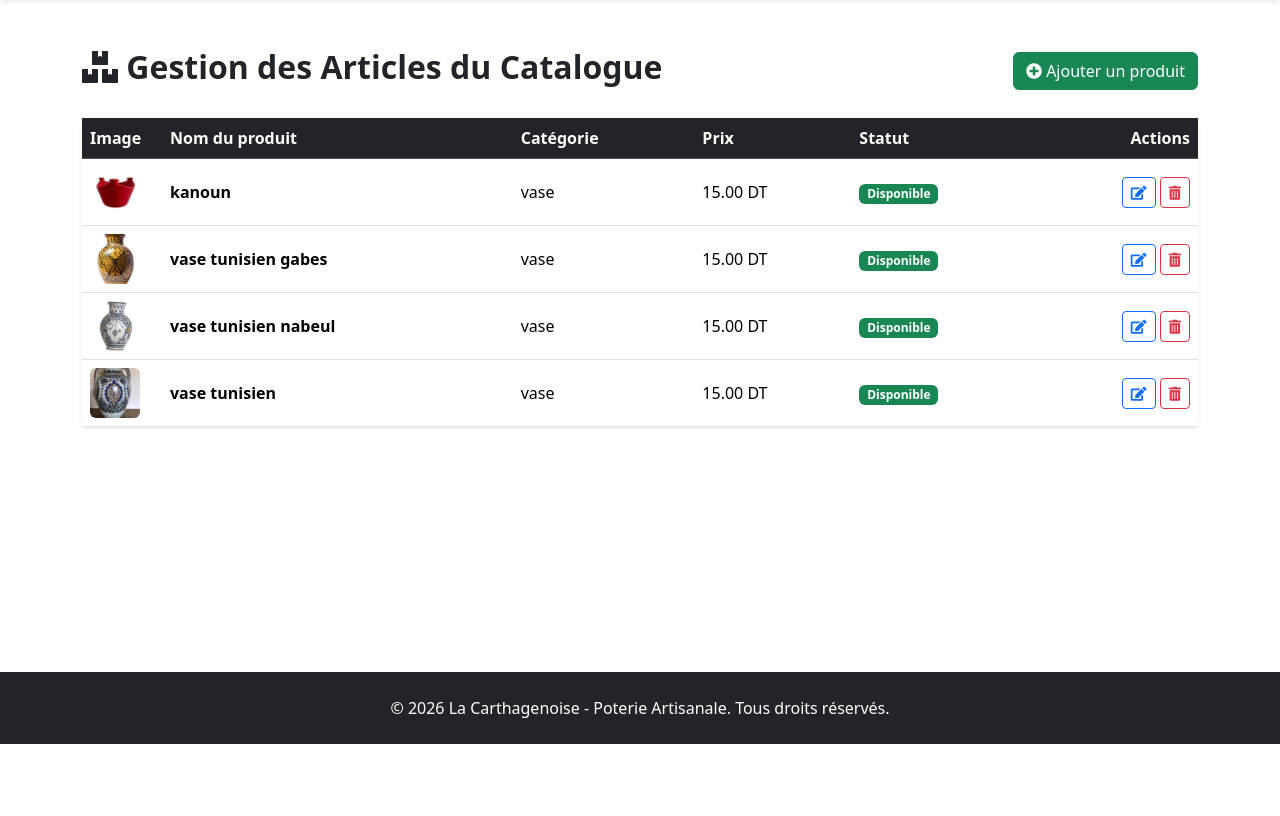
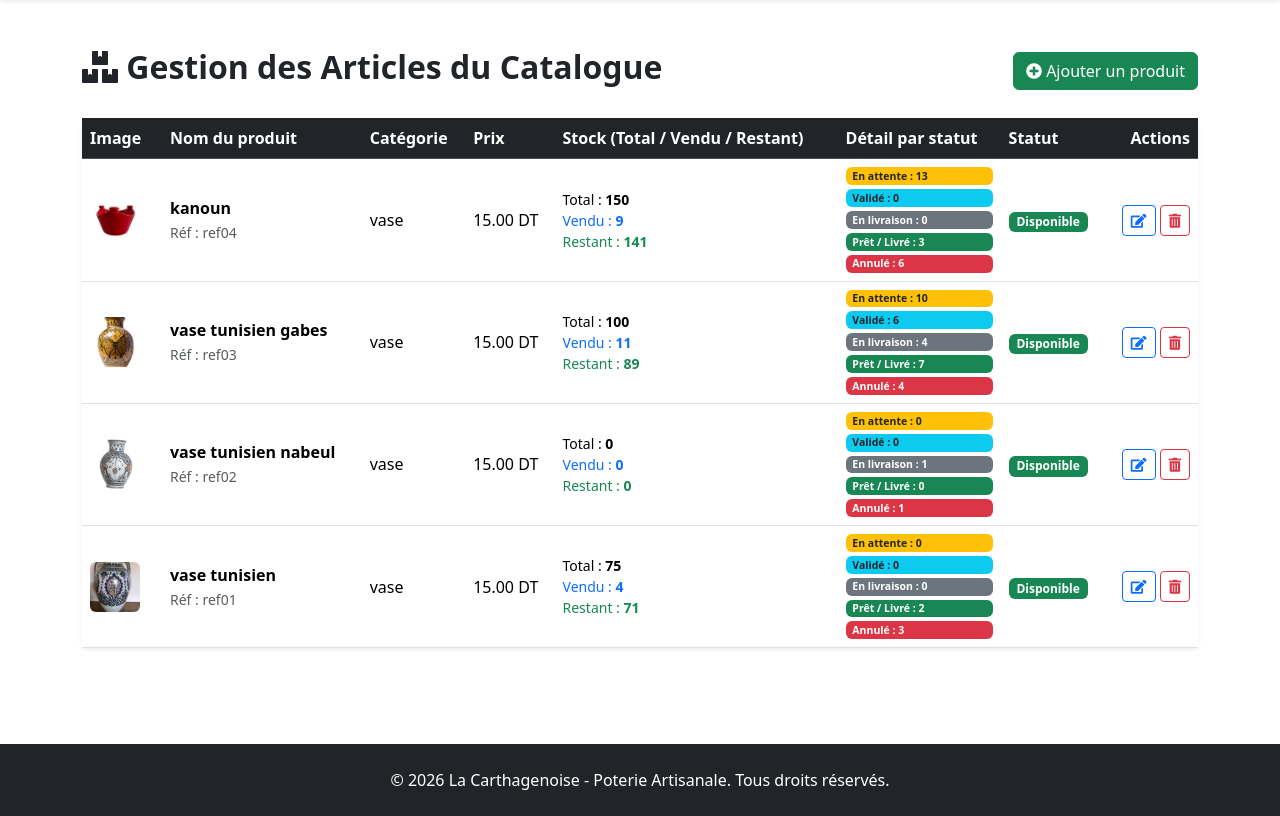
Before and after one commit to espaceons/lacarthagenoise, a Django app: page /gestion/produits/ in a window 1280 px wide. Shown: the part 56-872 px from the top of the page. Before the commit the page ends 800 px from the top, so only its background shows below. Run offline with Django 5.2, Linux system fonts and the light colour scheme; a user stored in the database is signed in; data comes from the database, SQL or seed files in the repository; both versions use the stored data as it was after the commit.

Commit message:
Gestion articles et devis

```diff
--- a/catalogue/models.py
+++ b/catalogue/models.py
@@ -17,41 +17,87 @@ class Categorie(models.Model):
 
 
 class Produit(models.Model):
-    categorie = models.ForeignKey(
-        Categorie, on_delete=models.CASCADE, related_name='produits'
-    )
-    reference = models.CharField(max_length=50, unique=True)
-    nom = models.CharField(max_length=200)
-    description = models.TextField()
-    prix = models.DecimalField(
-        max_digits=10, decimal_places=2, null=True, blank=True
-    )
-    image = models.ImageField(upload_to='produits/', null=True, blank=True)
+    categorie = models.ForeignKey( Categorie, on_delete=models.CASCADE, related_name='produits', verbose_name="Catégorie", )
+    reference = models.CharField(max_length=50, unique=True, verbose_name="Référence")
+    nom = models.CharField(max_length=200, verbose_name="Nom du produit")
+    description = models.TextField(verbose_name="Description")
+    prix = models.DecimalField( max_digits=10, decimal_places=2, null=True, blank=True, verbose_name="Prix unitaire", )
+    image = models.ImageField( upload_to='produits/', null=True, blank=True, verbose_name="Image", )
 
     # --- Gestion des quantités / stock ---
-    quantite_totale = models.PositiveIntegerField(
-        default=0, verbose_name="Quantité totale"
-    )
-    quantite_vendue = models.PositiveIntegerField(
-        default=0, verbose_name="Quantité vendue"
-    )
-    quantite_annulee = models.PositiveIntegerField(
-        default=0, verbose_name="Quantité annulée"
-    )
+    quantite_totale = models.PositiveIntegerField( default=0, verbose_name="Quantité totale"    )
+    quantite_vendue = models.PositiveIntegerField( default=0, verbose_name="Quantité vendue"    )
+    quantite_annulee = models.PositiveIntegerField(default=0, verbose_name="Quantité annulée"    )
 
-    disponible = models.BooleanField(default=True)
+    disponible = models.BooleanField(default=True, verbose_name="Disponible")
     date_creation = models.DateTimeField(auto_now_add=True)
+
+    class Meta:
+        verbose_name = "Produit"
+        verbose_name_plural = "Produits"
+        ordering = ['-date_creation']
+
+    def _quantite_par_statut(self, statut):
+        """Somme des quantités demandées pour ce produit selon le statut du devis."""
+        # Si la vue a déjà annoté l'objet, on évite une requête SQL supplémentaire
+        annotation_map = {
+            'attente': 'qte_attente',
+            'valide': 'qte_valide',
+            'Livraison': 'qte_livraison',
+            'termine': 'qte_termine',
+            'annule': 'qte_annule',
+        }
+        attr_name = annotation_map.get(statut)
+        if attr_name and hasattr(self, attr_name):
+            valeur_annotee = getattr(self, attr_name)
+            if valeur_annotee is not None:
+                return valeur_annotee
+
+        from devis.models import LigneDevis
+        total = LigneDevis.objects.filter(
+            produit=self,
+            devis__statut=statut,
+        ).aggregate(total=Sum('quantite'))['total']
+        return total or 0
+
+    @property
+    def quantite_en_attente(self):
+        """En Attente de Validation ('attente')."""
+        return self._quantite_par_statut('attente')
+
+    @property
+    def quantite_validee(self):
+        """Validé ('valide')."""
+        return self._quantite_par_statut('valide')
+
+    @property
+    def quantite_en_livraison(self):
+        """En Cour de Livraison ('Livraison')."""
+        return self._quantite_par_statut('Livraison')
+
+    @property
+    def quantite_livree(self):
+        """Livré / Prêt ('termine')."""
+        return self._quantite_par_statut('termine')
+
+    @property
+    def quantite_statut_annule(self):
+        """Annulé ('annule')."""
+        return self._quantite_par_statut('annule')
 
     @property
     def quantite_restante(self):
         """Calcule le stock disponible restant sans descendre sous 0."""
-        restante = self.quantite_totale - self.quantite_vendue
-        return max(restante, 0)
+        totale = self.quantite_totale or 0
+        vendue = self.quantite_vendue or 0
+        return max(totale - vendue, 0)
 
     def save(self, *args, **kwargs):
-        # Optionnel : mettre à jour automatiquement `disponible` si le stock restant est à 0
-        if self.quantite_totale > 0 and self.quantite_restante == 0:
-            self.disponible = False
+        totale = self.quantite_totale or 0
+        vendue = self.quantite_vendue or 0
+        restante = max(totale - vendue, 0)
+
+        self.disponible = restante > 0
         super().save(*args, **kwargs)
 
     def __str__(self):
--- a/catalogue/templates/catalogue/admin_produits.html
+++ b/catalogue/templates/catalogue/admin_produits.html
@@ -20,6 +20,8 @@
                         <th>Nom du produit</th>
                         <th>Catégorie</th>
                         <th>Prix</th>
+                        <th>Stock (Total / Vendu / Restant)</th>
+                        <th>Détail par statut</th>
                         <th>Statut</th>
                         <th class="text-end">Actions</th>
                     </tr>
@@ -34,7 +36,12 @@
                                     <span class="badge bg-secondary">Aucune</span>
                                 {% endif %}
                             </td>
-                            <td class="fw-bold">{{ produit.nom }}</td>
+                            <td>
+                                <div class="fw-bold">{{ produit.nom }}</div>
+                                {% if produit.reference %}
+                                    <small class="text-muted">Réf : {{ produit.reference }}</small>
+                                {% endif %}
+                            </td>
                             <td>{{ produit.categorie.nom|default:"Sans catégorie" }}</td>
                             <td>
                                 {% if produit.prix %}
@@ -42,6 +49,32 @@
                                 {% else %}
                                     Sur devis
                                 {% endif %}
+                            </td>
+                            <td>
+                                <div class="small">
+                                    <div>Total : <strong>{{ produit.quantite_totale|default:0 }}</strong></div>
+                                    <div class="text-primary">Vendu : <strong>{{ produit.quantite_vendue|default:0 }}</strong></div>
+                                    <div class="text-success">Restant : <strong>{{ produit.quantite_restante|default:0 }}</strong></div>
+                                </div>
+                            </td>
+                            <td>
+                                <div class="d-flex flex-column gap-1 small">
+                                    <span class="badge bg-warning text-dark text-start">
+                                        En attente : {{ produit.qte_attente|default:0 }}
+                                    </span>
+                                    <span class="badge bg-info text-dark text-start">
+                                        Validé : {{ produit.qte_valide|default:0 }}
+                                    </span>
+                                    <span class="badge bg-secondary text-start">
+                                        En livraison : {{ produit.qte_livraison|default:0 }}
+                                    </span>
+                                    <span class="badge bg-success text-start">
+                                        Prêt / Livré : {{ produit.qte_termine|default:0 }}
+                                    </span>
+                                    <span class="badge bg-danger text-start">
+                                        Annulé : {{ produit.qte_annule|default:0 }}
+                                    </span>
+                                </div>
                             </td>
                             <td>
                                 {% if produit.disponible %}
@@ -61,7 +94,7 @@
                         </tr>
                     {% empty %}
                         <tr>
-                            <td colspan="6" class="text-center py-4 text-muted">
+                            <td colspan="8" class="text-center py-4 text-muted">
                                 Aucun produit enregistré dans le catalogue.
                             </td>
                         </tr>
--- a/catalogue/views.py
+++ b/catalogue/views.py
@@ -1,4 +1,7 @@
 # catalogue/views.py
+from .models import Produit
+from django.shortcuts import render
+from django.db.models import Sum, Q
 from django.views.generic import ListView, DetailView
 from django.shortcuts import render, redirect, get_object_or_404
 from django.contrib.admin.views.decorators import staff_member_required
@@ -41,14 +44,44 @@ class ProduitDetailView(DetailView):
 # GESTION DU CATALOGUE PAR LE STAFF / ADMIN
 # ==========================================
 
+
+
+
 @staff_member_required(login_url='utilisateur:login')
 def liste_produits_admin(request):
-    """Tableau de bord administrateur pour lister et gérer tous les produits."""
-    produits = Produit.objects.all().order_by('-id')
-    context = {
-        'produits': produits,
-    }
-    return render(request, 'catalogue/admin_produits.html', context)
+    produits = (
+        Produit.objects.select_related('categorie')
+        .annotate(
+            qte_attente=Sum(
+                'lignedevis__quantite',
+                filter=Q(lignedevis__devis__statut='attente'),
+                default=0,
+            ),
+            qte_valide=Sum(
+                'lignedevis__quantite',
+                filter=Q(lignedevis__devis__statut='valide'),
+                default=0,
+            ),
+            qte_livraison=Sum(
+                'lignedevis__quantite',
+                filter=Q(lignedevis__devis__statut='Livraison'),
+                default=0,
+            ),
+            qte_termine=Sum(
+                'lignedevis__quantite',
+                filter=Q(lignedevis__devis__statut='termine'),
+                default=0,
+            ),
+            qte_annule=Sum(
+                'lignedevis__quantite',
+                filter=Q(lignedevis__devis__statut='annule'),
+                default=0,
+            ),
+        )
+        .order_by('-id')
+    )
+
+    return render(request, 'catalogue/admin_produits.html', {'produits': produits})
 
 
 @staff_member_required(login_url='utilisateur:login')
```
Also changed, not shown: catalogue/templates/catalogue/liste_produits.html (+44 -12 lines), devis/models.py (+20 -14 lines), devis/views.py (+114 -64 lines), catalogue/migrations/0003_alter_produit_options_alter_produit_categorie_and_more.py (added), db.sqlite3, media/produits/kanoun.jpg (added).
